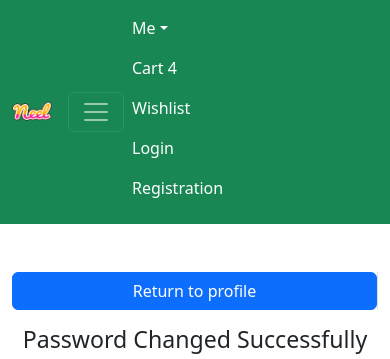
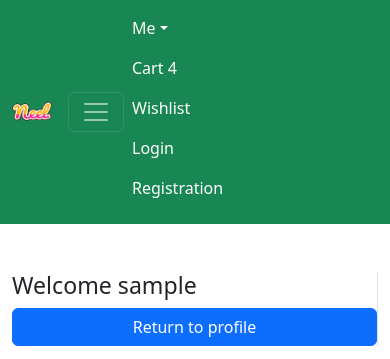
Before and after one commit to Dmytro2Poplinskii/Django_store, a Django app: page /store/password-change-done/ in a window 390 px wide; the page is wider, and only the part inside the window is pictured. Shown: the top 359 px of that part. Run offline with Django 5.2, Linux system fonts and the light colour scheme; the visitor is signed in with stand-in values (Sample User, id 1); some libraries are stand-ins or nearby versions.

Commit message:
fix: fix correct displaying username in password_change_done template

```diff
--- a/store_app/templates/app/password_change_done.html
+++ b/store_app/templates/app/password_change_done.html
@@ -6,7 +6,8 @@
 
 {% block content %}
   <div class="container my-5">
-    <div class="col sm-2 border-end">
+    <div class="col-sm-2 border-end">
+      <h3>Welcome {{ request.user.username|striptags }}</h3>
       <ul class="list-unstyled">
         <li class="d-grid">
           <a href="{% url "store_app:profile" %}" class="btn btn-primary">Return to profile</a>
```
